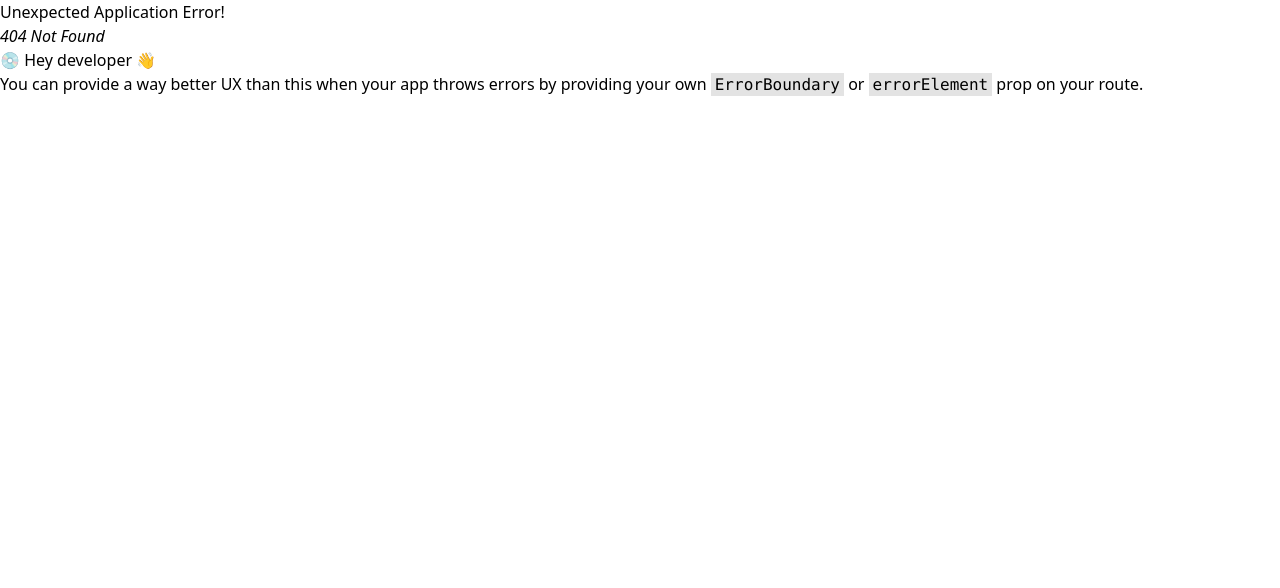
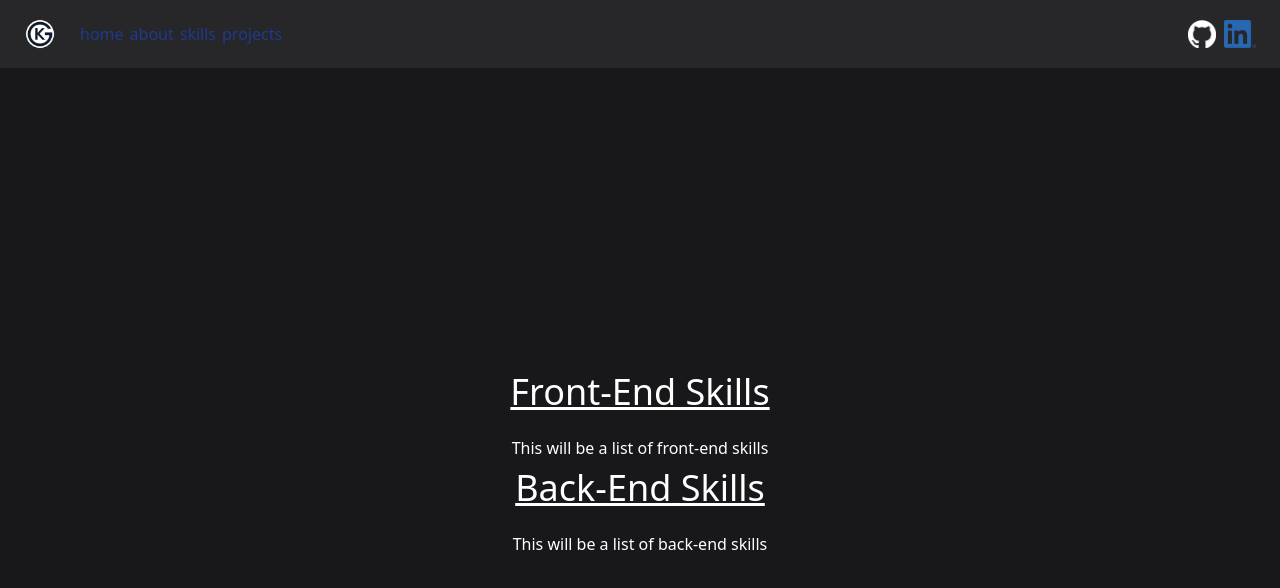
Before and after one commit to GearBots/portfolio, a React (Create React App) app in the folder portoflio/: page /skills in a window 1280 px wide. Before the commit this address had no page. Shown: the top 588 px of the page. Built offline with nearby package versions, Linux system fonts and the light colour scheme.

Commit message:
added skills folder and routed skills page to app, basic skills page

```diff
--- a/portoflio/src/App.js
+++ b/portoflio/src/App.js
@@ -3,6 +3,7 @@ import './App.css';
 import NavLayout from './components/NavLayout';
 import Home from './pages/home/Home';
 import About from './pages/about/About';
+import Skills from './pages/skills/Skills';
 import { createBrowserRouter, createRoutesFromElements, Route, RouterProvider } from 'react-router-dom';
 
 function App() {
@@ -12,6 +13,7 @@ function App() {
       <Route path = "/" element = {<NavLayout />}>
         <Route index element = {<Home />} />
         <Route path = "/about" element = {<About />}/>
+        <Route path = "/skills" element = {<Skills />}/>
 
       </Route>
     )
--- /dev/null
+++ b/portoflio/src/pages/skills/Skills.js
@@ -0,0 +1,14 @@
+import React from 'react';
+
+const Skills = () => {
+    return (
+        <div className='bg-zinc-900 self-center flex flex-col justify-center items-center min-h-screen flex-grow'>
+            <h1 className='text-white underline text-4xl mb-4'>Front-End Skills</h1>
+            <p className='text-white text-1xl m-2'>This will be a list of front-end skills</p>
+            <h1 className='text-white underline text-4xl mb-4'>Back-End Skills</h1>
+            <p className='text-white text-1xl m-2'>This will be a list of back-end skills</p>
+        </div>
+    );
+};
+
+export default Skills;
```
